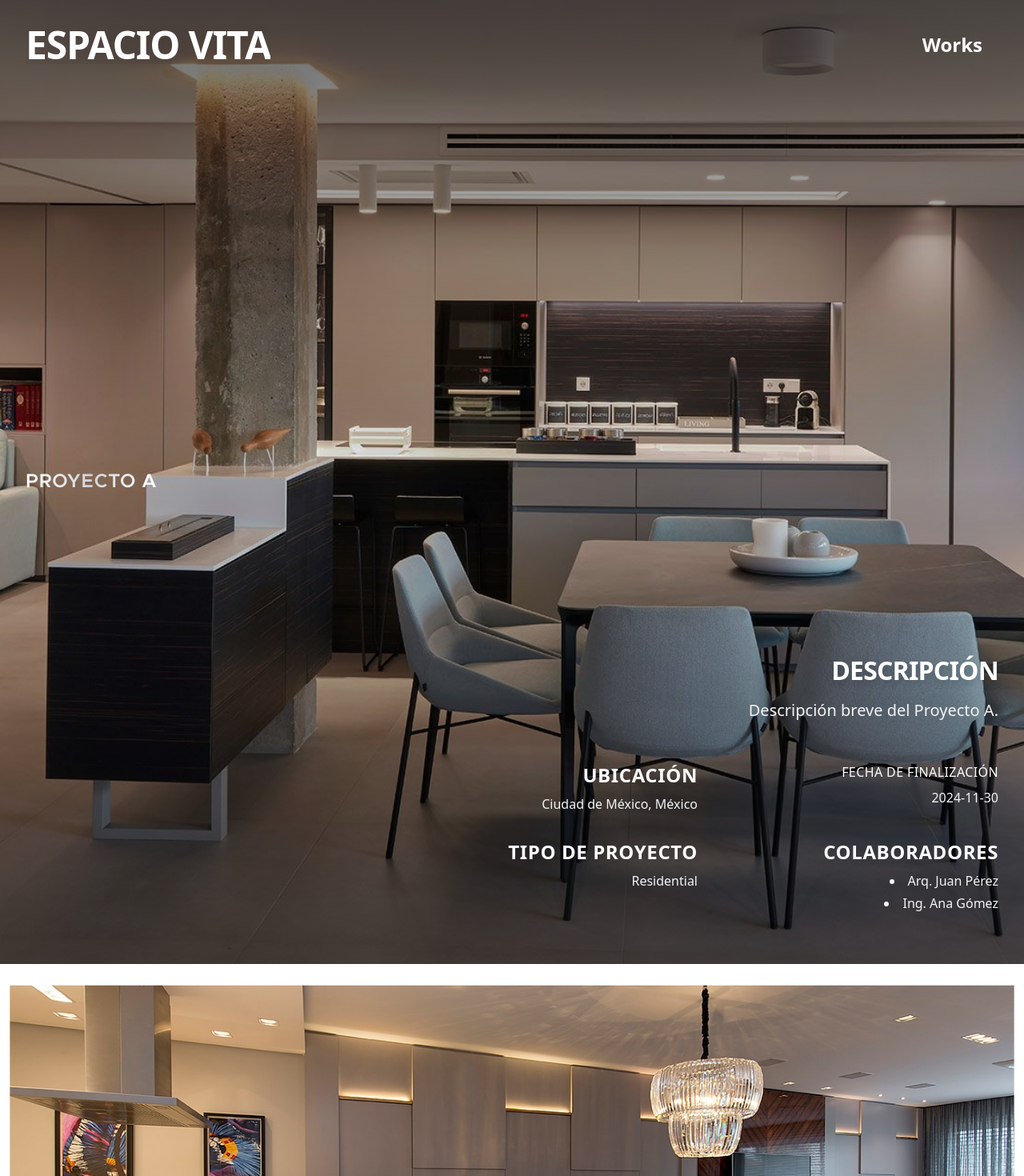
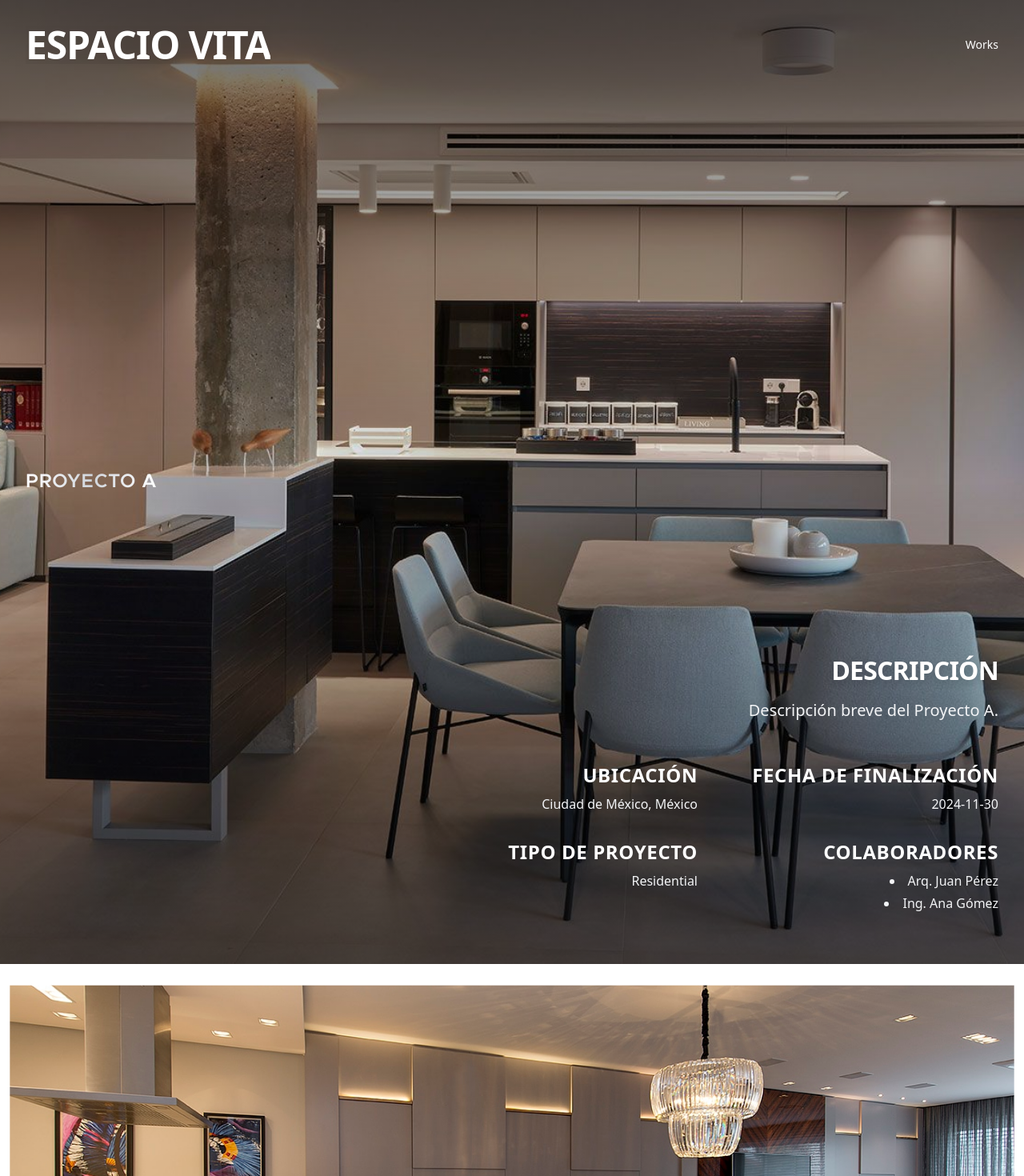
Before and after one commit to DominusDrow/espacio-vita2, a Next.js app: page /projects/proyecto-a in a window 1280 px wide. Shown: the top 1470 px of the page at 80% size. Built offline with nearby package versions, Linux system fonts and the light colour scheme.

Commit message:
Refactor ProjectPage component for improved readability and structure; streamline parameter handling and enhance layout consistency

```diff
--- a/app/projects/[slug]/page.tsx
+++ b/app/projects/[slug]/page.tsx
@@ -4,23 +4,25 @@ import Link from 'next/link';
 import { projects, Project } from '../../../data/projects';
 import Gallery from 'app/components/Gallery';
 
-interface Params { params: { slug: string } }
-
 export function generateStaticParams(): { slug: string }[] {
   return projects.map((p) => ({ slug: p.slug }));
 }
 
-export default function ProjectPage({ params: { slug } }: Params) {
+export default async function ProjectPage({
+  params,
+}: {
+  params: { slug: string };
+}) {
+  // Next.js en App Router pasa params como un objeto "lazy",
+  // así que lo aguardamos antes de usarlo.
+  const { slug } = await params;
   const project = projects.find((p) => p.slug === slug);
   if (!project) return <p>Proyecto no encontrado</p>;
-
-
-  const imgs = project.images;
 
   return (
     <>
       <div className="relative w-full">
-      {/* Imagen de fondo que ocupa todo el contenedor */}
+        {/* Imagen de fondo */}
         <Image
           src={project.images[0]}
           alt={project.title}
@@ -28,81 +30,52 @@ export default function ProjectPage({ params: { slug } }: Params) {
           priority
           className="object-cover"
         />
-
-      {/* Overlay de contraste fijo sobre la imagen */}
+        {/* Overlay */}
         <div className="absolute inset-0 bg-gradient-to-b from-black/60 via-transparent to-black/60 z-10" />
-
-      {/* Header y título */}
-      <header className="absolute top-0 left-0 w-full p-8 z-20 flex items-center justify-between bg-transparent">
-        <Link
-          href="/"
-          className="group flex justify-between overflow-hidden"
-          style={{ height: '3rem' }}
-        >
+        {/* Header */}
+        <header className="absolute top-0 left-0 w-full p-8 z-20 flex items-center justify-between">
+          <Link href="/" className="group flex overflow-hidden" style={{ height: '3rem' }}>
             <div className="flex flex-col transition-transform duration-200 ease-in-out group-hover:-translate-y-[3rem]">
-            <span
-              className={`text-4xl sm:text-5xl font-bold uppercase tracking-tight text-white drop-shadow-2xl`}
-            >
+              <span className="text-4xl sm:text-5xl font-bold uppercase tracking-tight text-white drop-shadow-2xl">
                 Espacio Vita
               </span>
-            <span
-              className={`text-4xl sm:text-5xl font-bold uppercase tracking-tight text-white drop-shadow-2xl`}
-            >
+              <span className="text-4xl sm:text-5xl font-bold uppercase tracking-tight text-white drop-shadow-2xl">
                 Espacio Vita
               </span>
             </div>
           </Link>
-
-        <nav className="flex items-center gap-2 lg:gap-10 text-white lg:mr-5 ">
-          <ul className="flex gap-6 text-sm font-medium">
-              <li >
-                <a href="/projects" className="relative font-bold text-[16px] lg:text-[24px] overflow-hidden group block ">
+          <nav className="flex items-center gap-6 text-white text-sm font-medium">
+            <Link href="/projects" className="relative group block overflow-hidden">
               <span className="block transition-transform duration-300 group-hover:-translate-y-7">
                 Works
               </span>
-                  <span className="block absolute left-0 top-full transition-transform duration-300 group-hover:-translate-y-8 text-[16px] lg:text-[24px]">
+              <span className="block absolute left-0 top-full transition-transform duration-300 group-hover:-translate-y-8">
                 Works
               </span>
-                </a>
-              </li>
-          </ul>
+            </Link>
           </nav>
         </header>
-
+        {/* Título */}
         <div className="absolute top-1/2 left-8 transform -translate-y-1/2 z-20 max-w-xl">
-        <h1
-          className={`text-6xl sm:text-7xl md:text-8xl font-extrabold uppercase tracking-wide leading-tight text-transparent bg-clip-text bg-gradient-to-r from-white via-gray-300 to-white drop-shadow-2xl`}
-        >
+          <h1 className="text-6xl sm:text-7xl md:text-8xl font-extrabold uppercase tracking-wide leading-tight bg-clip-text text-transparent bg-gradient-to-r from-white via-gray-300 to-white drop-shadow-2xl">
             {project.title}
           </h1>
         </div>
-
-
-      {/* Spacer para empujar la sección de descripción justo después del viewport */}
+        {/* Spacer */}
         <div className="pt-[100vh]" />
-
-      {/* Descripción y detalles, sobre la misma imagen de fondo */}
-      <section
-        className="relative z-20 px-8 pb-16 max-w-3xl ml-auto text-right text-white"
-      >
-        {/* Descripción */}
+        {/* Descripción y detalles */}
+        <section className="relative z-20 px-8 pb-16 max-w-3xl ml-auto text-right text-white">
           <div className="mb-12">
-          <h2
-            className={`text-4xl sm:text-5xl font-extrabold uppercase tracking-tight drop-shadow-lg mb-4`}
-          >
+            <h2 className="text-4xl sm:text-5xl font-extrabold uppercase tracking-tight drop-shadow-lg mb-4">
               Descripción
             </h2>
             <p className="text-lg sm:text-xl font-light leading-relaxed text-gray-100">
               {project.description}
             </p>
           </div>
-
-        {/* Detalles adicionales */}
           <div className="grid grid-cols-1 sm:grid-cols-2 gap-x-12 gap-y-8">
             <div>
-            <h3
-              className={`text-2xl font-semibold uppercase tracking-wide mb-2`}
-            >
+              <h3 className="text-2xl font-semibold uppercase tracking-wide mb-2">
                 Ubicación
               </h3>
               <p className="text-base font-medium text-gray-100">
@@ -110,9 +83,7 @@ export default function ProjectPage({ params: { slug } }: Params) {
               </p>
             </div>
             <div>
-            <h3
-              className={`text-2xlfont-semibold uppercase tracking-wide mb-2`}
-            >
+              <h3 className="text-2xl font-semibold uppercase tracking-wide mb-2">
                 Fecha de finalización
               </h3>
               <p className="text-base font-medium text-gray-100">
@@ -120,9 +91,7 @@ export default function ProjectPage({ params: { slug } }: Params) {
               </p>
             </div>
             <div>
-            <h3
-              className={`text-2xl  font-semibold uppercase tracking-wide mb-2`}
-            >
+              <h3 className="text-2xl font-semibold uppercase tracking-wide mb-2">
                 Tipo de proyecto
               </h3>
               <p className="text-base font-medium text-gray-100">
@@ -130,9 +99,7 @@ export default function ProjectPage({ params: { slug } }: Params) {
               </p>
             </div>
             <div>
-            <h3
-              className={`text-2xl font-semibold uppercase tracking-wide mb-2`}
-            >
+              <h3 className="text-2xl font-semibold uppercase tracking-wide mb-2">
                 Colaboradores
               </h3>
               <ul className="list-disc list-inside text-base font-medium text-gray-100 space-y-1">
@@ -143,11 +110,9 @@ export default function ProjectPage({ params: { slug } }: Params) {
             </div>
           </div>
         </section>
-
-
       </div>
 
-    {/* GALLERY LAYOUT */}
+      {/* Galería */}
       <div className="max-w-7xl mx-auto px-8">
         <Gallery imgs={project.images} title={project.title} />
       </div>
```
Lines whose indentation alone changed are shown as unchanged.
